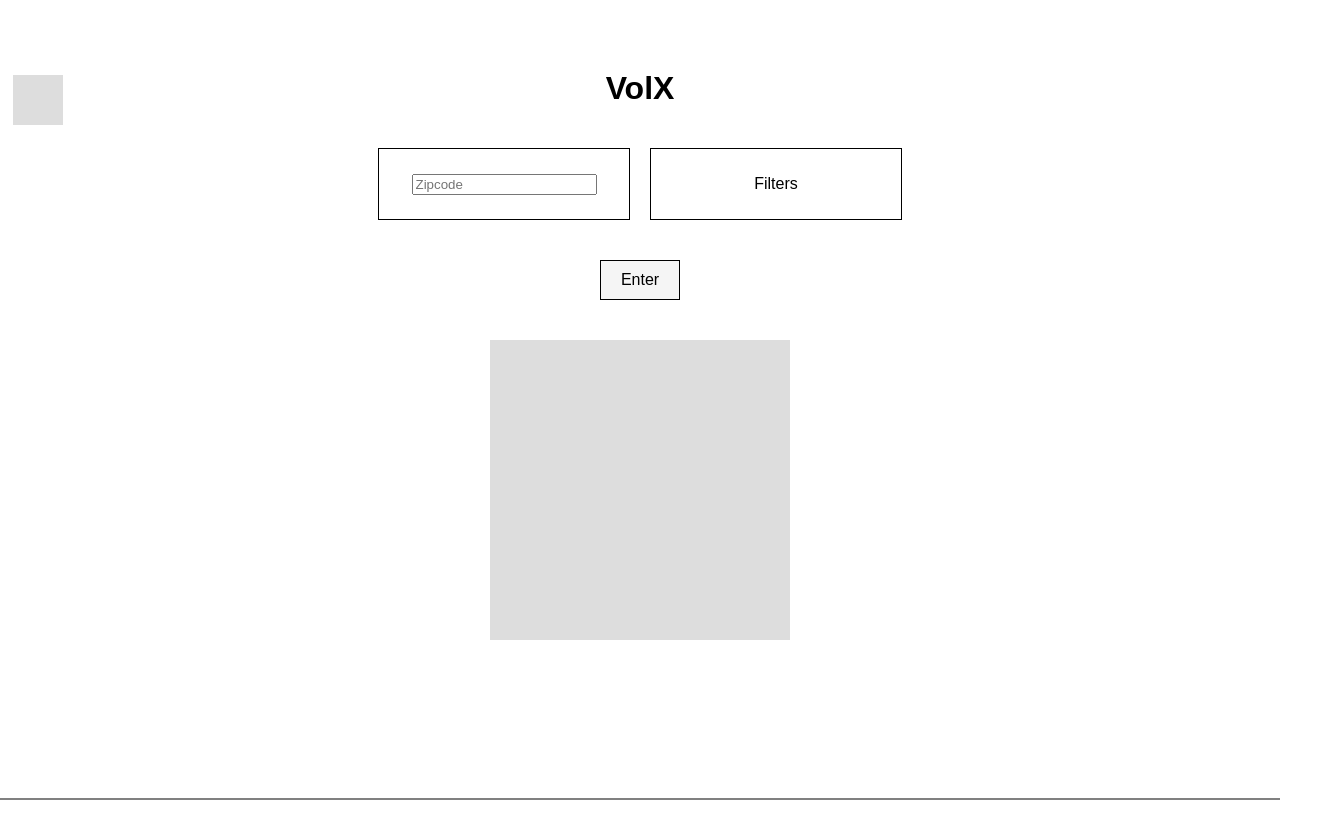
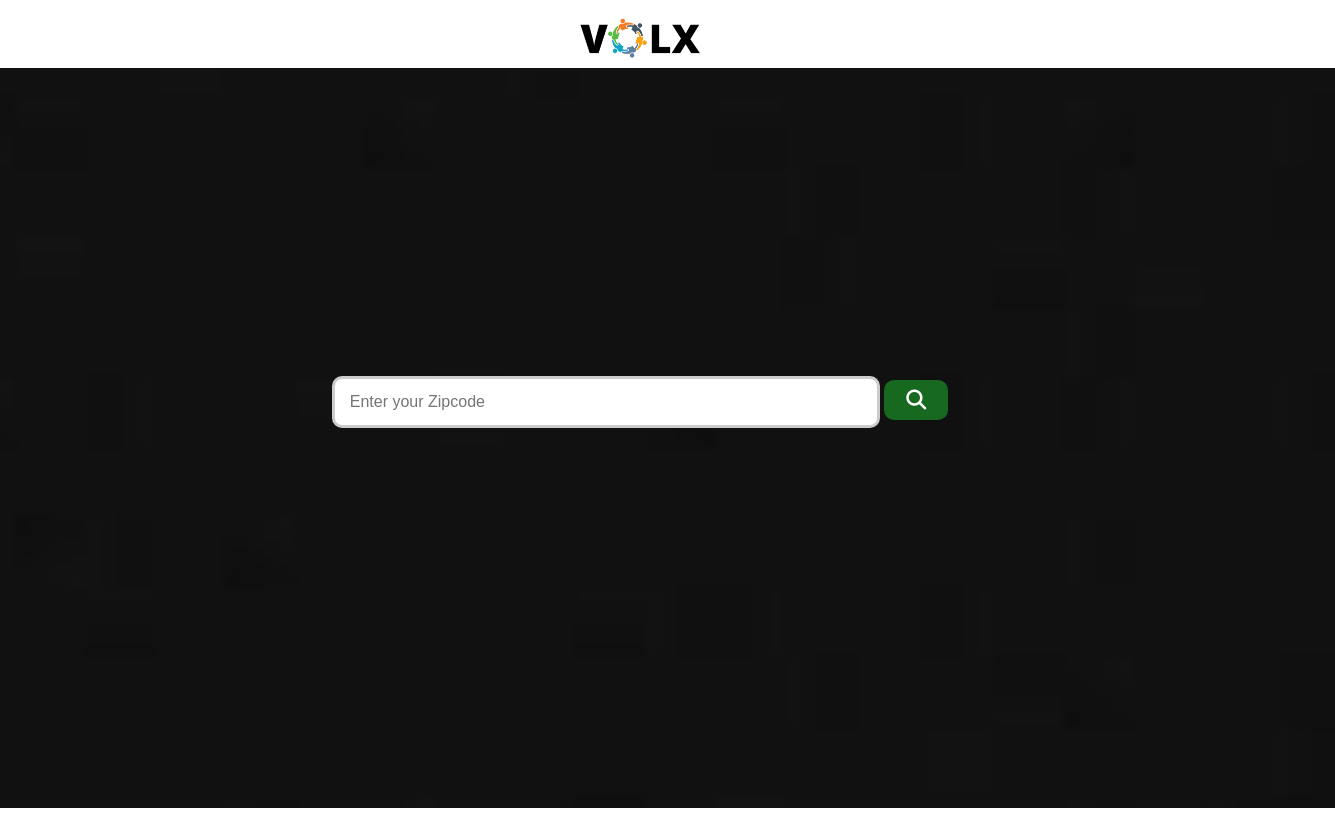
Before and after one commit to FierceCartoon82/VolX, a plain HTML site: page home/home.html in a window 1280 px wide. Shown: the whole page, 1335 px wide, since content can reach past the window. Drawn offline with Linux system fonts and the light colour scheme.

Commit message:
First Commit

```diff
--- a/home/home.css
+++ b/home/home.css
@@ -1,151 +1,91 @@
+/*body styling*/
 body {
     font-family: Arial, sans-serif;
     text-align: center;
     font-size: 16px; /* Base font size for adaptability */
 }
 
+/*header & logo styling*/
 header {
-    position: relative;
+    height: 60px;
+    position: center;
 }
 
-
-/* Logo placeholder styles */
-.logo-placeholder {
-    width: 50px;
-    height: 50px;
-    background-color: #ddd; /* Light gray for visibility */
-    position: absolute;
-    top: 5px; /* Adjusted top placement */
-    left: 5px; /* Adjusted left placement */
+.centered-logo {
+    position: relative;
+    margin: 0 auto;
+    top: 10px;
+    bottom: 10px;
+    width: 120px;
+    height: auto;
 }
 
-.centered-title {
-    margin-top: 70px; /* Adjusted for logo placement */
-}
-
-/* Centered content section */
+/*content formatting*/
 .content {
     display: flex;
     flex-direction: column;
     align-items: center;
     justify-content: center;
-    padding-bottom: 1rem; /* Padding to ensure space for grey line */
 }
 
-/* Input and filters styles */
-.input-section {
-    display: flex;
-    gap: 80px; /* Space between input box and filters box */
-    margin: 20px 0;
+/* Image styling */
+.image-container {
+    width: 110%;
+    max-height: calc(100vh - 60px);
+    border: 0px;
 }
 
-.input-box, .filters-box {
-    height: 70px; /* Increased height */
-    width: 500px; /* Increased width */
-  /*  border: 1px solid #000; /* Black border for visibility */
-    display: flex;
-    align-items: center;
-    justify-content: center;
-    font-size: 1rem; /* Using rem for adaptability */
+.homeImg {
+    width: 100%; /* Set the image width to 100% of the parent container (the screen width) */
+    max-height: calc(100vh - 60px);
+    object-fit: cover; /* Crop the image if it exceeds the maximum height */
 }
 
-/* Grey line at the bottom */
-.grey-line {
-    height: 2px;
-    background-color: grey;
+/*INPUT STYLING*/
+/* Style the container for the input box */
+.input-container {
+    position: absolute;
+    top: 30%;
+    left: 50%;
+    transform: translate(-50%, 50%);
     width: 100%;
-    position: absolute;
-    bottom: 0;
-}
-.filters-box {
-    position: relative; /* Makes it the reference for the absolute positioning of the dropdown */
+    height: 16px;
 }
 
-#filters {
-    padding: 8px 12px;
-  /*  border: 1px solid #000; */
-    cursor: pointer;
-    width: 100%; /* Makes sure it occupies full width of its container */
-    box-sizing: border-box; /* To include padding and border in the element's total width */
+.styled-input {
+    padding: 15px; /* 5% of the parent container's width */
+    border: 3px solid #ccc; /* 3px border */
+    border-radius: 10px;
+    font-size: 16px; /* 3% of the viewport width */
+    width: 40vw; /* 80% of the parent container's width */
+    height: 16px;
+    transition: border 0.3s;
+    margin-top: 10%;
 }
 
-#filters:hover {
-    background-color: #f5f5f5;
+/* Style the input box when it's in focus (clicked) */
+.styled-input:focus {
+    border-color: #186920;
 }
 
-.dropdown-content {
-    display: none;
-    position: absolute;
-    background-color: #f9f9f9;
-    width: 100%; /* Matches the width of the parent .filters-box */
-    box-shadow: 0px 8px 16px 0px rgba(0,0,0,0.2);
-    z-index: 1;
-    left: 0;  /* Aligns dropdown with the left edge of the "Filters" box */
-    top: 100%;  /* Place it right below the "Filters" div */
-    border: 1px solid #000; /* Gives it a border similar to the "Filters" box */
-    border-top: none; /* Removes the top border so it looks continuous from the "Filters" box */
+/* Style the search button */
+.search-button {
+    background-color: #186920; /* Green background color */
+    color: #fff; /* White text color */
+    border: none;
+    border-radius: 10px;
+    padding: 10px;
+    cursor: pointer;
+    width: 5%; /* Adjust width as needed */
+    min-width: 50px;
 }
 
-.dropdown-content a {
-    color: black;
-    padding: 12px 16px;
-    text-decoration: none;
-    display: block;
+/* Style the search button icon (Font Awesome) */
+.search-button i {
+    font-size: 20px;
 }
 
-.dropdown-content a:hover {
-    background-color: #ddd;
+/* Style the search button on hover for feedback */
+.search-button:hover {
+    background-color: #0b350f; /* Slightly darker green on hover */
 }
-
-/* Adjustments for side-by-side placement of Zipcode and Filters */
-.input-section {
-    display: flex;
-    justify-content: center;
-    gap: 20px; /* Space between zipcode box and filters box */
-    margin: 20px 0;
-}
-
-.input-box, .filters-box {
-    height: 70px;
-    width: 250px; /* Set width so they are the same size */
-    border: 1px solid #000;
-    display: flex;
-    align-items: center;
-    justify-content: center;
-    font-size: 1rem;
-}
-
-/* Style for enter box */
-.enter-box {
-    margin-top: 20px;
-    display: flex;
-    justify-content: center;
-    gap: 10px;
-}
-
-.enter-box input {
-    width: 420px; /* or adjust as needed */
-    padding: 10px;
-    border: 1px solid #000;
-    font-size: 1rem;
-}
-
-.enter-box button {
-    padding: 10px 20px;
-    border: 1px solid #000;
-    cursor: pointer;
-    background-color: #f5f5f5;
-    font-size: 1rem;
-}
-
-.enter-box button:hover {
-    background-color: #ddd;
-}
-
-/* Adjustments to the image placeholder size */
-.image-placeholder {
-    width: 300px; /* Adjusted width */
-    height: 300px; /* Adjusted height */
-    background-color: #ddd;
-    margin: 40px 0 20px 0; /* Added more margin at the top */
-}
--- a/home/home.html
+++ b/home/home.html
@@ -1,53 +1,42 @@
 <!DOCTYPE html>
 <html lang="en">
 <head>
-
-    <!-- linking the other files -->
-    <link rel="stylesheet" type="text/css" href="home.css">
-    <script src="home.js"></script>
+    <!-- Add 'Font Awesome' for styling purposes -->
+    <link rel="stylesheet" href="https://cdnjs.cloudflare.com/ajax/libs/font-awesome/6.4.0/css/all.min.css">
 
     <meta charset="UTF-8">
     <meta name="viewport" content="width=device-width, initial-scale=1.0">
-    <title>VolX</title>
-    <link rel="stylesheet" href="home.css">
-    <script src="home.js"r></script>
+    <title id="title">VolX</title>
+
 </head>
 <body>
 
     <header>
-        <!-- Logo placeholder on top left -->
-        <div class="logo-placeholder"></div>
-        <!-- Centered title "volx" -->
-        <h1 class="centered-title">VolX</h1>
+        <!-- Logo in center -->
+        <a href="../home/home.html"><img class="centered-logo" src="../images/VolXLogo.PNG" alt="logo"></a>
     </header>
 
     <section class="content">
-        <!-- Input (zipcode) and filters section -->
-        <div class="input-section">
-            <div class="input-box">
-                <input type="text" id="textBox" placeholder="Zipcode" pattern="\d{5}" maxlength="5" title="Please enter a 6 digit zipcode">
-            </div>
-
-            <div class="filters-box">
-                <div id="filters" onclick="toggleDropdown()">Filters</div>
-                <div id="filter-dropdown" class="dropdown-content">
-                    <a href="#" onclick="toggleOpp(); toggleDropdown()">Volunteer Opportunities</a>
-                    <a href="#" onclick="toggleOpp(); toggleDropdown()">Donation Opportunties</a>
+        <!-- Add image
+        NEEDS TO HAVE A FOCUS IN THE CENTER-->
+        <div class="image-container">
+            <img class="homeImg" src="../images/longPlaceHolderTest.jpeg">
+            <!-- Search bar container -->
+            <div class="input-container">
+                <div class="search-container">
+                    <input id="textBox" class="styled-input" type="text" placeholder="Enter your Zipcode" pattern="\d{5}" maxlength="9" title="Enter a zipcode">
+                    <button class="search-button" id="searchButton" onclick="nextPg()">
+                        <i class="fas fa-search"></i>
+                    </button>
                 </div>
             </div>
         </div>
 
-        <div class="enter-box">
-            <button onclick="defineZipCode(); checkBoolean()">Enter</button>
-        </div>
+    </section>
 
-        <!-- Placeholder for image -->
-        <div class="image-placeholder"></div>
-
-
-        <!-- Grey line at the bottom -->
-        <div class="grey-line"></div>
-    </section>
+    <!-- linking to JS & CSS -->
+    <script scr="home.js"></script>
+    <link rel="stylesheet" href="home.css">
 </body>
 
 </html>
--- a/home/home.js
+++ b/home/home.js
@@ -1,30 +1,27 @@
-function toggleDropdown() {
-    const dropdown = document.getElementById('filter-dropdown');
-    if (dropdown) {
-        if (dropdown.style.display === "none" || dropdown.style.display === "") {
-            dropdown.style.display = "block";
-        } else {
-            dropdown.style.display = "none";
-        }
-    }
-}
-
-// filters variable storage
+// variables
 let volOppTab = true;
 let zipCode = "00000";
-
-function toggleOpp() {
-    volOppTab = !volOppTab;
-    localStorage.setItem('volOppTab', volOppTab);
-}
 
 function defineZipCode() {
     zipCode = document.getElementById("textBox").value;
     localStorage.setItem('zipCode', zipCode);
+    alert(zipCode);
 }
+
+// route to next page
+function nextPg() {
+    // store text from textbox
+    defineZipCode();
+
+    // reroute to volOppList view
+    window.location.href = "../volOppL/volOppL.html"
+}
+
+
 
 /*
 COME BACK TO THIS LATER!!!
+Ensure that the numbers entered were a valid zip code
 
 function isProbablyValidUSZipCode(zip) {
     let patterns = ["#####", "#####-####", "##### ####", "#########"];
@@ -67,20 +64,6 @@ function isDigit(character) {
 */
 
 
-function checkBoolean(){
-   // if (isDigit(zipCode) && checkAgainstPattern(zipCode) && isProbablyValidUSZipCode(zipCode)) {
-    if(volOppTab){
-        window.location.href = "../volOppL/volOppL.html"
-    }
-
-    else {
-        window.location.href = "../donOpp/donOpp.html"
-    }
-
-
-}
-
-
 //THIS IS HOW TO RETRIEVE THE VARIABLE FOR REFERENCE
 // Retrieving a boolean value from local storage
 //const storedValue = localStorage.getItem('myBoolean');
--- a/volOppL/volOppL.css
+++ b/volOppL/volOppL.css
@@ -4,23 +4,68 @@ body {
     font-size: 16px; /* Base font size for adaptability */
 }
 
+/*header & logo styling*/
 header {
-    position: relative;
+    height: 60px;
+    position: center;
 }
 
-/* Logo placeholder styles */
-.logo-placeholder {
-    width: 50px;
-    height: 50px;
-    background-color: #ddd; /* Light gray for visibility */
-    position: absolute;
-    top: 5px; /* Adjusted top placement */
-    left: 5px; /* Adjusted left placement */
+.centered-logo {
+    position: relative;
+    margin: 0 auto;
+    top: 10px;
+    bottom: 10px;
+    width: 120px;
+    height: auto;
 }
 
-.centered-title {
-    margin-top: 70px; /* Adjusted for logo placement */
+/*INPUT STYLING*/
+/* Style the container for the input box */
+.input-container {
+    position: absolute;
+    top: 10px;
+    left: 10px;
+    width: 300px;
 }
+
+.styled-input {
+    padding: 15px; /* 5% of the parent container's width */
+    border: 3px solid #ccc; /* 3px border */
+    border-radius: 10px;
+    font-size: 16px; /* 3% of the viewport width */
+    width: 40vw; /* 80% of the parent container's width */
+    height: 16px;
+    transition: border 0.3s;
+    margin-top: 10%;
+}
+
+/* Style the input box when it's in focus (clicked) */
+.styled-input:focus {
+    border-color: #186920;
+}
+
+/* Style the search button */
+.search-button {
+    background-color: #186920; /* Green background color */
+    color: #fff; /* White text color */
+    border: none;
+    border-radius: 10px;
+    padding: 10px;
+    cursor: pointer;
+    width: 5%; /* Adjust width as needed */
+    min-width: 50px;
+}
+
+/* Style the search button icon (Font Awesome) */
+.search-button i {
+    font-size: 20px;
+}
+
+/* Style the search button on hover for feedback */
+.search-button:hover {
+    background-color: #0b350f; /* Slightly darker green on hover */
+}
+
 
 /* Centered content section */
 .content {
```
Also changed, not shown: volOppL/volOppL.html (+16 -17 lines), images/VolXLogo.PNG (added), images/longPlaceHolderTest.jpeg (added), 2 other files.
